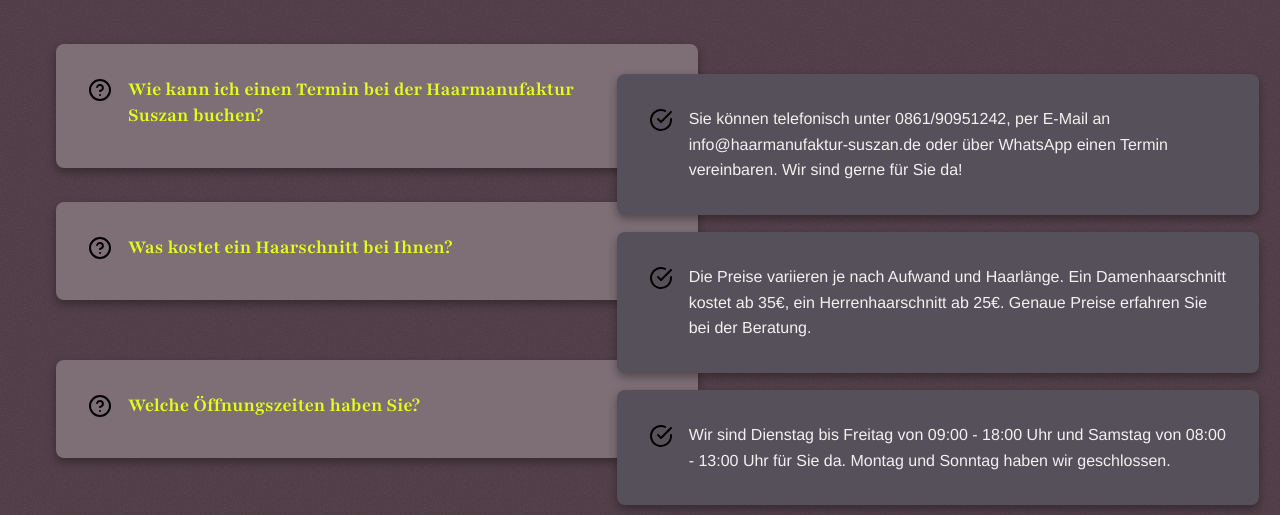
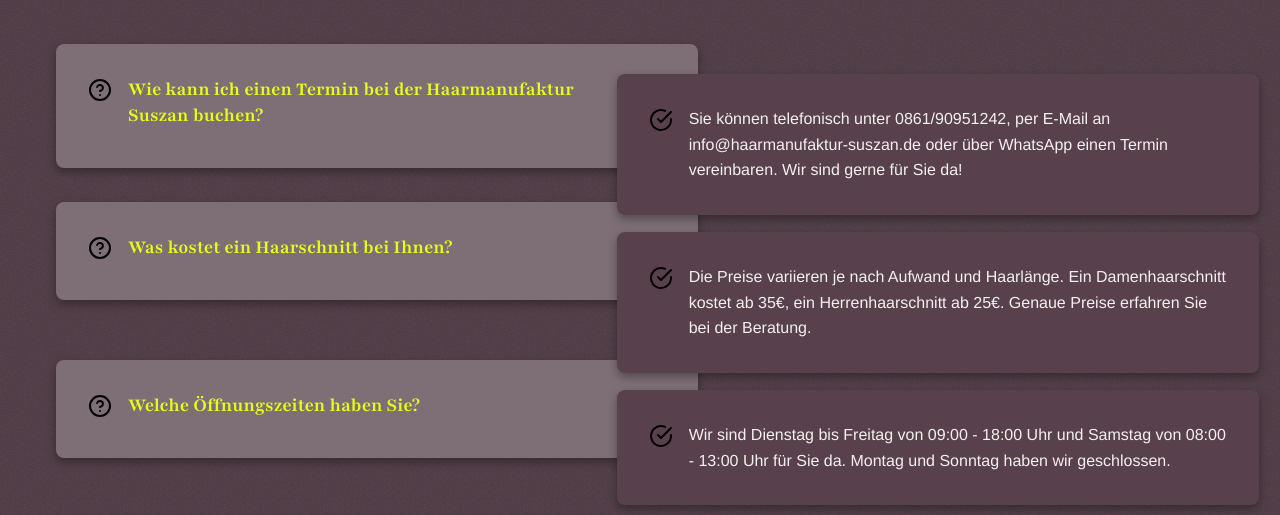
Before and after one commit to bitlotse/first_page, an Eleventy site: page src/pages/faq.md in a window 1280 px wide. Shown: the part 196-711 px from the top of the page. Built offline with nearby package versions, Linux system fonts and the dark colour scheme; Eleventy itself is replaced by a stand-in of ours; files that its build step writes are made by us from their sources.

Commit message:
Change color secondary

```diff
--- a/src/css/client.css
+++ b/src/css/client.css
@@ -2,12 +2,12 @@
 :root {
     /* --- CORE THEME COLORS - LIGHT MODE --- */
     --theme-color-primary: #C2B5A5;      /* (header, footer, buttons, service-card banner) */
-    --theme-color-secondary: #315659; /* (main button when hover, ) */
+    --theme-color-secondary: #735664; /* (main button when hover, about and faq boxes) */
     --theme-color-accent: #F4F0EF;       /* (nav when hover, rules, faq-questions) */
     --theme-color-neutral: #E4FF1A;      /* (text in testimonial, tel+mail+whatsapp + rules in contact box) */
     --theme-color-surface: #4C3842;      /* (for page backgrounds) */
 
-    /* --- TEXT COLORS ON CORE BACKGROUNDS - LIGHT MODE --- */6E8894
+    /* --- TEXT COLORS ON CORE BACKGROUNDS - LIGHT MODE --- */
     --theme-text-on-primary: #FFFFFF;
     --theme-text-on-secondary: #F4F0EF; /*Text on main button when hover */
     --theme-text-on-accent: #2A2129;     /* Dark mauve text on light beige accent */
@@ -124,7 +124,7 @@
 @media (prefers-color-scheme: dark) {
     :root {
         --theme-color-primary: #C2B5A5;      /* (A lighter version of your secondary color for visibility) */
-        --theme-color-secondary: #6E8894;   /* (Your light mode primary color, works well as an accent) */
+        --theme-color-secondary: #735664;   /* (Your light mode primary color, works well as an accent) */
         --theme-color-accent: #F4F0EF;      /* (Your light mode text-on-accent color, now used as a dark accent) */
         --theme-color-neutral: #E4FF1A;      /* (High contrast yellow-green, kept for consistency) */
         --theme-color-surface: #4C3842;      /* (Your light mode text-on-accent, now a dark background) */
```
Also changed, not shown: output/css/client.css.
